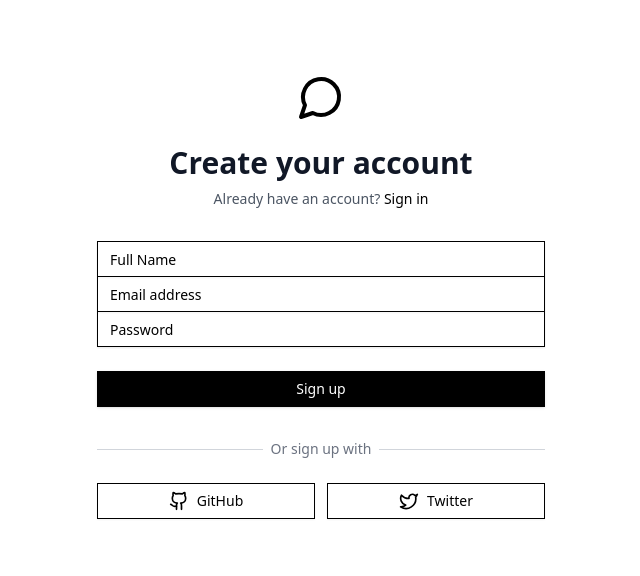
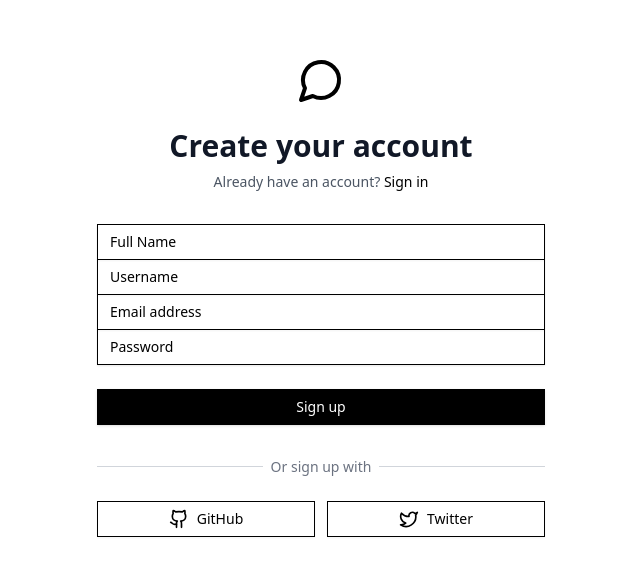
Before and after one commit to Ervishalpathak7/SuShu, a React (Vite) app: page /signup in a window 1280 px wide. Shown: the part 104-680 px from the top of the page, without its empty margins (319-959 px from the left). Built offline with nearby package versions, Linux system fonts and the light colour scheme; no server answers.

Commit message:
Add login and signup functionality

```diff
--- a/package.json
+++ b/package.json
@@ -16,6 +16,7 @@
     "@radix-ui/react-scroll-area": "^1.2.0",
     "@radix-ui/react-slot": "^1.1.0",
     "@reduxjs/toolkit": "^2.2.7",
+    "axios": "^1.7.7",
     "class-variance-authority": "^0.7.0",
     "clsx": "^2.1.1",
     "lucide-react": "^0.447.0",
--- a/src/Components/main-page.jsx
+++ b/src/Components/Dashboard.jsx
@@ -1,8 +1,8 @@
 'use client';
 import { useState, useEffect, useMemo } from 'react';
 import { Button } from "./ui/button.jsx";
-import { Input } from "./ui/input";
-import { ScrollArea } from "./ui/scroll-area";
+import { Input } from "./ui/input.jsx";
+import { ScrollArea } from "./ui/scroll-area.jsx";
 import { MessageCircle, User, Search, Menu, Settings, Send } from "lucide-react";
 
 const messages = [
@@ -62,7 +62,7 @@ const profileOptions = [
   { id: 3, name: "Help & Support", icon: <MessageCircle size={18} /> },
 ];
 
-export default function MainPageComponent() {
+export default function Dashboard() {
   const [menuOpen, setMenuOpen] = useState(true);
   const [selectedOption, setSelectedOption] = useState('messages');
   const [selectedItemId, setSelectedItemId] = useState(null);
--- a/src/Components/homepage.jsx
+++ b/src/Components/Home.jsx
@@ -13,7 +13,7 @@ function testingapi(){
 
 testingapi();
 
-export function Homepage() {
+export default function Homepage() {
   return (
     <div className="flex flex-col min-h-screen bg-white">
       <header className="flex items-center justify-between p-4 border-b">
--- a/src/Components/maintenance-page.jsx
+++ b/src/Components/Maintenance.jsx
@@ -2,7 +2,7 @@ import { useState, useEffect } from "react"
 import { Loader2 } from "lucide-react"
 import { Button } from "./ui/button.jsx"
 
-export default function MaintenancePage() {
+export default function Maintenance() {
   const [currentDate, setCurrentDate] = useState("")
 
   useEffect(() => {
--- a/src/Components/login.jsx
+++ b/src/Components/login.jsx
@@ -1,25 +1,48 @@
+import { useForm } from 'react-hook-form';
+import { Link, useNavigate } from 'react-router-dom';
+import { MessageCircle, Github, Twitter } from 'lucide-react';
+import { Input } from './ui/input';
+import axios from 'axios';
+import { useState } from 'react';
 
-import { useState } from 'react'
-import { Button } from "./ui/button"
-import { Input } from "./ui/input"
-import { Label } from "./ui/label"
-import { Checkbox } from "./ui/checkbox"
-import { MessageCircle, Github, Twitter } from "lucide-react"
-import { Link } from 'react-router-dom'
 
-export function Login() {
-  const [email, setEmail] = useState('')
-  const [password, setPassword] = useState('')
+export default function Login() {
+  const { register, handleSubmit, formState: { errors } } = useForm();
+  const navigate = useNavigate();
+  const [loading, setLoading] = useState(false);
+  const [errorMessage, setErrorMessage] = useState('');
 
-  const handleSubmit = (e) => {
-    e.preventDefault()
-    // Here you would typically handle the login logic
-    console.log('Login attempted with:', email, password)
-  }
+
+  // Login handler
+  const Loginhandler = async (data) => {
+    setLoading(true);
+    setErrorMessage('');
+    try {
+      const response = await axios.post(`${import.meta.env.VITE_BACKEND_URL}/api/users/login`, data);
+
+      // Assuming the response contains a token and user data
+      const { token, user } = response.data;
+
+      // Store the token in local storage
+      localStorage.setItem('token', token);
+
+      // Optionally, set the user in a state management solution
+      console.log('Login successful:', user);
+
+      // Redirect to the dashboard
+      navigate('/dashboard'); // Replace with your desired route
+    }
+    catch (error) {
+      console.error(error);
+      setErrorMessage(error.response?.data?.message || 'Login failed. Please try again.');
+    }
+    finally {
+      setLoading(false);
+    }
+  };
 
   return (
-    (<div
-      className="min-h-screen bg-white flex flex-col justify-center items-center p-4">
+    <div className="min-h-screen bg-white flex flex-col justify-center items-center p-4">
       <div className="max-w-md w-full space-y-8">
         <div className="text-center">
           <MessageCircle className="mx-auto h-12 w-12 text-black" />
@@ -31,61 +54,62 @@ export function Login() {
             </Link>
           </p>
         </div>
-        <form className="mt-8 space-y-6" onSubmit={handleSubmit}>
+
+        <form className="mt-8 space-y-6" onSubmit={handleSubmit(Loginhandler)}>
           <div className="rounded-md shadow-sm -space-y-px">
             <div>
-              <Label htmlFor="email-address" className="sr-only">
+              <label htmlFor="email-address" className="sr-only">
                 Email address
-              </Label>
+              </label>
               <Input
                 id="email-address"
-                name="email"
                 type="email"
-                autoComplete="email"
-                required
-                className="rounded-t-md"
+                {...register('email', {
+                  required: 'Email is required',
+                  pattern: { value: /^[a-zA-Z0-9._%+-]+@[a-zA-Z0-9.-]+\.[a-zA-Z]{2,}$/, message: 'Invalid email address' }
+                })}
+                className="rounded-t-md w-full p-2 border"
                 placeholder="Email address"
-                value={email}
-                onChange={(e) => setEmail(e.target.value)} />
+              />
+              {errors.email && <span className="text-red-500 text-sm">{errors.email.message}</span>}
             </div>
+
             <div>
-              <Label htmlFor="password" className="sr-only">
+              <label htmlFor="password" className="sr-only">
                 Password
-              </Label>
+              </label>
               <Input
                 id="password"
-                name="password"
                 type="password"
-                autoComplete="current-password"
-                required
-                className="rounded-b-md"
+                {...register('password', { required: 'Password is required', minLength: { value: 6, message: 'Password must be at least 6 characters' } })}
+                className="rounded-b-md w-full p-2 border"
                 placeholder="Password"
-                value={password}
-                onChange={(e) => setPassword(e.target.value)} />
+              />
+              {errors.password && <span className="text-red-500 text-sm">{errors.password.message}</span>}
             </div>
           </div>
 
+          {errorMessage && <div className="text-red-500 text-sm">{errorMessage}</div>}
+
           <div className="flex items-center justify-between">
             <div className="flex items-center">
-              <Checkbox id="remember-me" />
-              <Label htmlFor="remember-me" className="ml-2 block text-sm text-gray-900">
+              <Input type="checkbox" id="remember-me" {...register('rememberMe')} className="h-4 w-4" />
+              <label htmlFor="remember-me" className="ml-2 block text-sm text-gray-900">
                 Remember me
-              </Label>
+              </label>
             </div>
 
             <div className="text-sm">
-              <Link
-                href="/forgot-password"
-                className="font-medium text-black hover:text-gray-800">
+              <Link to="/" className="font-medium text-black hover:text-gray-800">
                 Forgot your password?
               </Link>
             </div>
           </div>
 
           <div>
-            <Button type="submit" className="w-full bg-black text-white hover:bg-gray-800">
-              Sign in
-            </Button>
+            <button type="submit" className={`w-full ${loading ? 'bg-gray-500' : 'bg-black hover:bg-gray-800'} text-white py-2`} disabled={loading}>
+              {loading ? 'Signing in...' : 'Sign in'}
+            </button>
           </div>
         </form>
 
@@ -100,17 +124,17 @@ export function Login() {
           </div>
 
           <div className="mt-6 grid grid-cols-2 gap-3">
-            <Button variant="outline" className="w-full">
+            <button type="button" className="w-full border flex justify-center items-center py-2">
               <Github className="h-5 w-5 mr-2" />
               GitHub
-            </Button>
-            <Button variant="outline" className="w-full">
+            </button>
+            <button type="button" className="w-full border flex justify-center items-center py-2">
               <Twitter className="h-5 w-5 mr-2" />
               Twitter
-            </Button>
+            </button>
           </div>
         </div>
       </div>
-    </div>)
+    </div>
   );
 }
--- a/src/Components/signup.jsx
+++ b/src/Components/signup.jsx
@@ -1,86 +1,157 @@
-import { useState } from 'react'
-import { Button } from "./ui/button"
-import { Input } from "./ui/input"
-import { Label } from "./ui/label"
-import { MessageCircle, Github, Twitter } from "lucide-react"
-import { Link } from 'react-router-dom'
+import { useForm } from "react-hook-form";
+import { Button } from "./ui/button";
+import { Input } from "./ui/input";
+import { Label } from "./ui/label";
+import { MessageCircle, Github, Twitter } from "lucide-react";
+import { Link , useNavigate } from "react-router-dom";
+import axios from "axios";
+import { useState } from "react";
 
-export function Signup() {
-  const [fullName, setFullName] = useState('')
-  const [email, setEmail] = useState('')
-  const [password, setPassword] = useState('')
+export default function Signup() {
+  const {
+    register,
+    handleSubmit,
+    formState: { errors },
+  } = useForm();
+  const [error, setError] = useState("");
+  const [loading, setLoading] = useState(false);
+  const navigate = useNavigate();
 
-  const handleSubmit = (e) => {
-    e.preventDefault()
-    // Here you would typically handle the sign-up logic
-    console.log('Sign-up attempted with:', fullName, email, password)
-  }
+  const onSubmit = async (data) => {
+    setLoading(true);
+    setError("");
+
+    console.log("Data being sent:", data); // Debugging line
+
+    try
+    {
+      const response = await axios.post(
+      `${import.meta.env.VITE_BACKEND_URL}/api/users/register`, data );
+
+      console.log("Sign-up successful:", response.data);
+
+      // Redirect to the dashboard
+      navigate("/dashboard");
+
+
+    } catch (err) {
+      setError("Sign-up failed. Please try again."); // Handle error appropriately
+      console.error("Error during sign-up:", err);
+    } finally {
+      setLoading(false);
+    }
+  };
+
+  const renderError = (field) => {
+    return (
+      errors[field] && (
+        <span className="text-red-500 text-sm">{errors[field].message}</span>
+      )
+    );
+  };
 
   return (
-    (<div
-      className="min-h-screen bg-white flex flex-col justify-center items-center p-4">
+    <div className="min-h-screen bg-white flex flex-col justify-center items-center p-4">
       <div className="max-w-md w-full space-y-8">
         <div className="text-center">
           <MessageCircle className="mx-auto h-12 w-12 text-black" />
-          <h2 className="mt-6 text-3xl font-extrabold text-gray-900">Create your account</h2>
+          <h2 className="mt-6 text-3xl font-extrabold text-gray-900">
+            Create your account
+          </h2>
           <p className="mt-2 text-sm text-gray-600">
-            Already have an account?{' '}
-            <Link to="/login" className="font-medium text-black hover:text-gray-800">
+            Already have an account?{" "}
+            <Link
+              to="/login"
+              className="font-medium text-black hover:text-gray-800"
+            >
               Sign in
             </Link>
           </p>
         </div>
-        <form className="mt-8 space-y-6" onSubmit={handleSubmit}>
+
+        {error && (
+          <div className="text-red-500 text-sm text-center">{error}</div>
+        )}
+
+        <form className="mt-8 space-y-6" onSubmit={handleSubmit(onSubmit)}>
           <div className="rounded-md shadow-sm -space-y-px">
-            <div>
-              <Label htmlFor="full-name" className="sr-only">
-                Full Name
-              </Label>
-              <Input
-                id="full-name"
-                name="fullName"
-                type="text"
-                autoComplete="name"
-                required
-                className="rounded-t-md"
-                placeholder="Full Name"
-                value={fullName}
-                onChange={(e) => setFullName(e.target.value)} />
-            </div>
-            <div>
-              <Label htmlFor="email-address" className="sr-only">
-                Email address
-              </Label>
-              <Input
-                id="email-address"
-                name="email"
-                type="email"
-                autoComplete="email"
-                required
-                placeholder="Email address"
-                value={email}
-                onChange={(e) => setEmail(e.target.value)} />
-            </div>
-            <div>
-              <Label htmlFor="password" className="sr-only">
-                Password
-              </Label>
-              <Input
-                id="password"
-                name="password"
-                type="password"
-                autoComplete="new-password"
-                required
-                className="rounded-b-md"
-                placeholder="Password"
-                value={password}
-                onChange={(e) => setPassword(e.target.value)} />
-            </div>
+            {[
+              {
+                id: "full-name",
+                label: "Full Name",
+                name: "name",
+                required: true,
+              }, // Changed to 'name'
+              {
+                id: "username",
+                label: "Username",
+                name: "username",
+                required: true,
+              },
+              {
+                id: "email-address",
+                label: "Email address",
+                name: "email",
+                required: true,
+                type: "email",
+                pattern: {
+                  value: /^[^\s@]+@[^\s@]+\.[^\s@]+$/,
+                  message: "Invalid email format",
+                },
+              },
+              {
+                id: "password",
+                label: "Password",
+                name: "password",
+                required: true,
+                type: "password",
+                minLength: {
+                  value: 6,
+                  message: "Password must be at least 6 characters long",
+                },
+              },
+            ].map(
+              ({
+                id,
+                label,
+                name,
+                required,
+                type = "text",
+                pattern,
+                minLength,
+              }) => (
+                <div key={id}>
+                  <Label htmlFor={id} className="sr-only">
+                    {label}
+                  </Label>
+                  <Input
+                    id={id}
+                    {...register(name, {
+                      required: required ? `${label} is required` : false,
+                      pattern,
+                      minLength,
+                    })}
+                    type={type}
+                    autoComplete={name}
+                    className={
+                      type === "password" ? "rounded-b-md" : "rounded-t-md"
+                    }
+                    placeholder={label}
+                  />
+                  {renderError(name)}
+                </div>
+              )
+            )}
           </div>
 
           <div>
-            <Button type="submit" className="w-full bg-black text-white hover:bg-gray-800">
-              Sign up
+            <Button
+              type="submit"
+              className={`w-full bg-black text-white hover:bg-gray-800 ${loading ? "opacity-50 cursor-not-allowed" : ""
+                }`}
+              disabled={loading}
+            >
+              {loading ? "Signing up..." : "Sign up"}
             </Button>
           </div>
         </form>
@@ -91,7 +162,9 @@ export function Signup() {
               <div className="w-full border-t border-gray-300"></div>
             </div>
             <div className="relative flex justify-center text-sm">
-              <span className="px-2 bg-white text-gray-500">Or sign up with</span>
+              <span className="px-2 bg-white text-gray-500">
+                Or sign up with
+              </span>
             </div>
           </div>
 
@@ -107,6 +180,6 @@ export function Signup() {
           </div>
         </div>
       </div>
-    </div>)
+    </div>
   );
 }
```
Also changed, not shown: src/App.jsx (+11 -7 lines), 1 other file (tests, documents, lock files or other folders).
